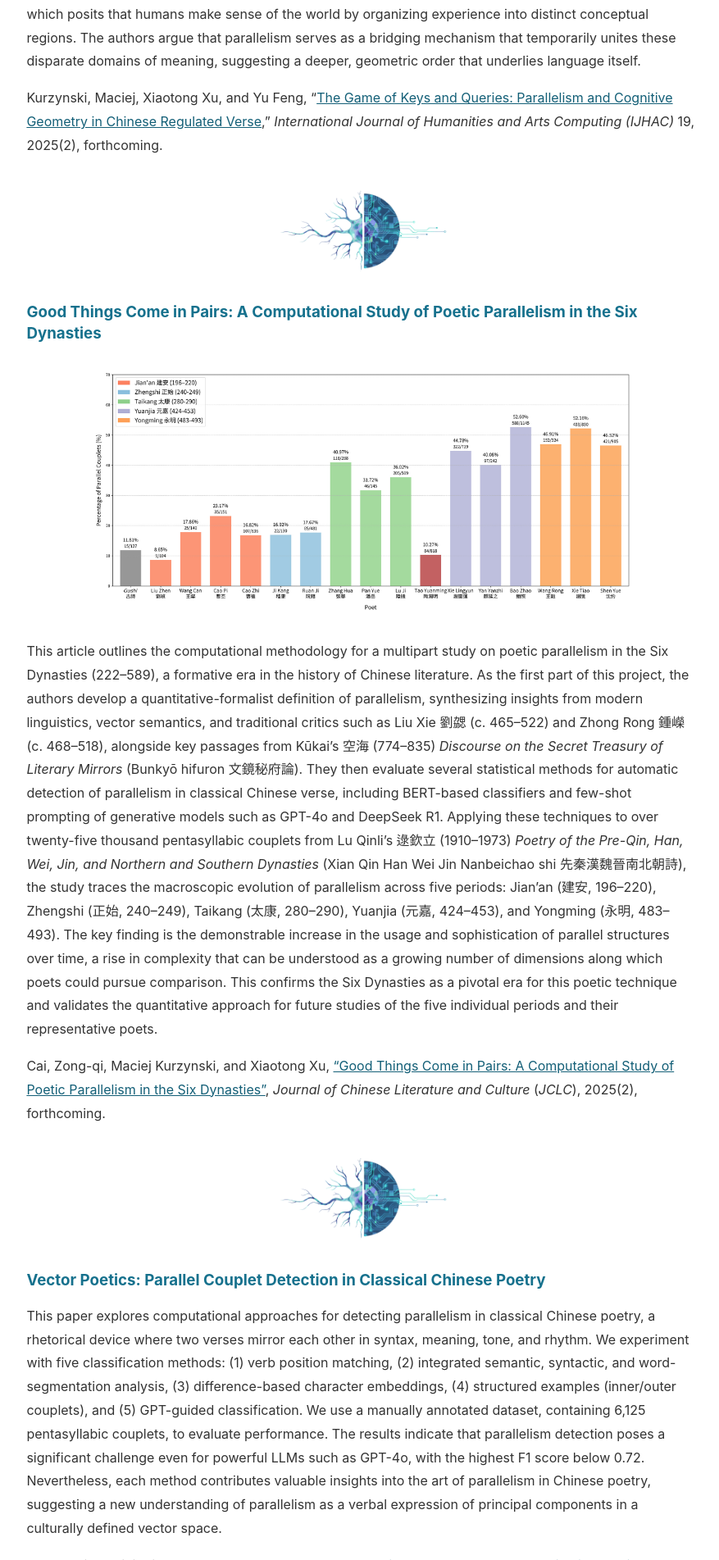
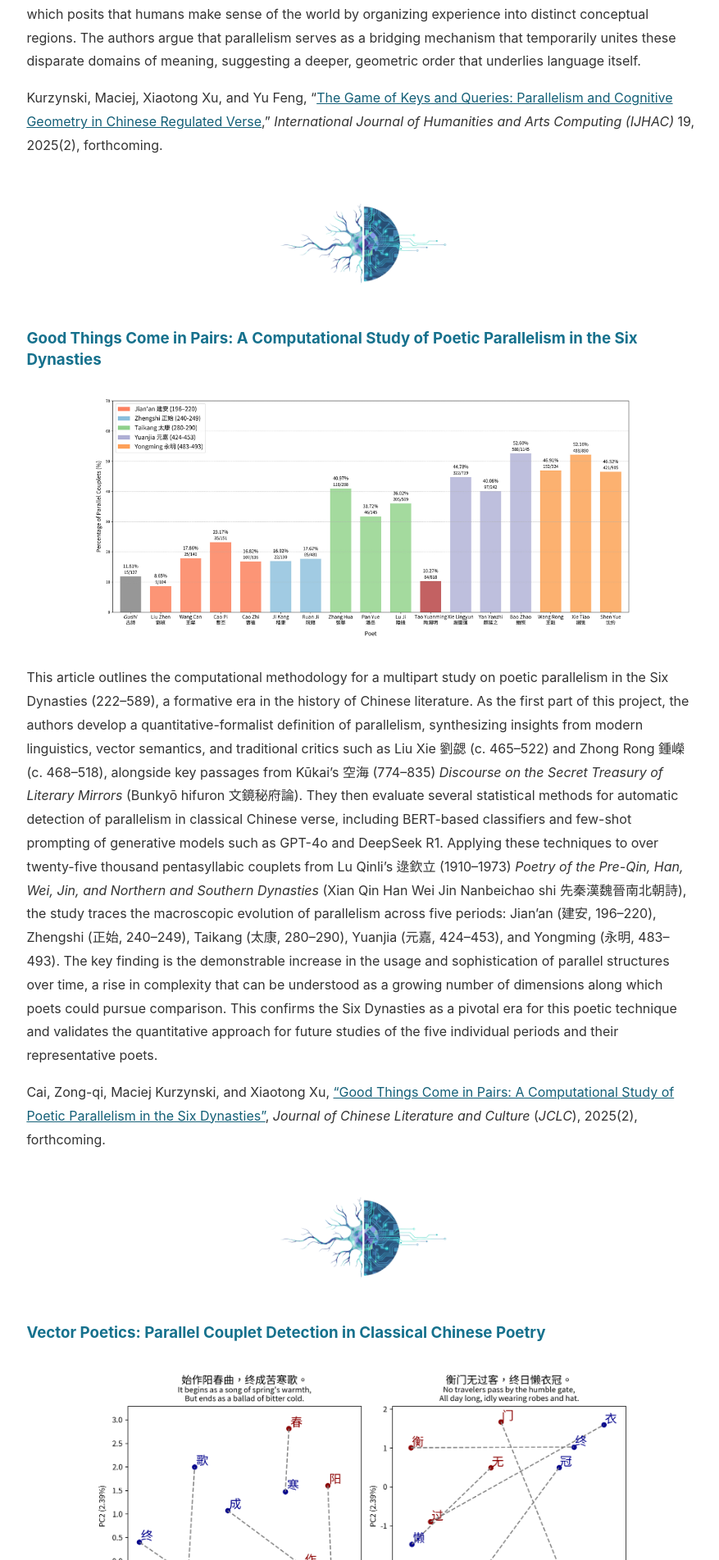
Before and after one commit to mcjkurz/qhchina, a Jekyll site: the page built from docs/projects/parallelism-geometry/index.md, in a window 1280 px wide. Shown: the part 1424-3327 px from the top of the page at 82% size, without its empty margins (198-1075 px from the left). Built offline with Jekyll 4.4.1, drawn with Linux system fonts in a browser that asks for light colours.

Commit message:
separator

```diff
--- a/docs/_sass/main.scss
+++ b/docs/_sass/main.scss
@@ -380,6 +380,6 @@ img.separator {
   width: 50% !important;
   max-width: 225px !important;
   height: auto !important;
-  margin: 2rem auto !important;
+  margin: 3rem auto !important;
   display: block !important;
 }
--- a/docs/projects/parallelism-geometry/index.md
+++ b/docs/projects/parallelism-geometry/index.md
@@ -29,6 +29,8 @@ Cai, Zong-qi, Maciej Kurzynski, and Xiaotong Xu, ["Good Things Come in Pairs: A
 
 ### Vector Poetics: Parallel Couplet Detection in Classical Chinese Poetry
 
+<img src="parallel_couplets_pca.png" alt="Geometry of Parallelism" style="max-width: 80%; height: auto; margin: 2rem auto; display: block;">
+
 This paper explores computational approaches for detecting parallelism in classical Chinese poetry, a rhetorical device where two verses mirror each other in syntax, meaning, tone, and rhythm. We experiment with five classification methods: (1) verb position matching, (2) integrated semantic, syntactic, and word-segmentation analysis, (3) difference-based character embeddings, (4) structured examples (inner/outer couplets), and (5) GPT-guided classification. We use a manually annotated dataset, containing 6,125 pentasyllabic couplets, to evaluate performance. The results indicate that parallelism detection poses a significant challenge even for powerful LLMs such as GPT-4o, with the highest F1 score below 0.72. Nevertheless, each method contributes valuable insights into the art of parallelism in Chinese poetry, suggesting a new understanding of parallelism as a verbal expression of principal components in a culturally defined vector space.
 
 Kurzynski, Maciej, Xiaotong Xu, and Yu Feng, "[Vector Poetics: Parallel Couplet Detection in Classical Chinese Poetry](https://aclanthology.org/2024.nlp4dh-1.19/)," *Proceedings of the 4th International Conference on Natural Language Processing for Digital Humanities*, Miami (USA): Association for Computational Linguistics (ACL), pp. 200-208.
```
Also changed, not shown: docs/projects/parallelism-geometry/parallel_couplets_pca.png (added).
